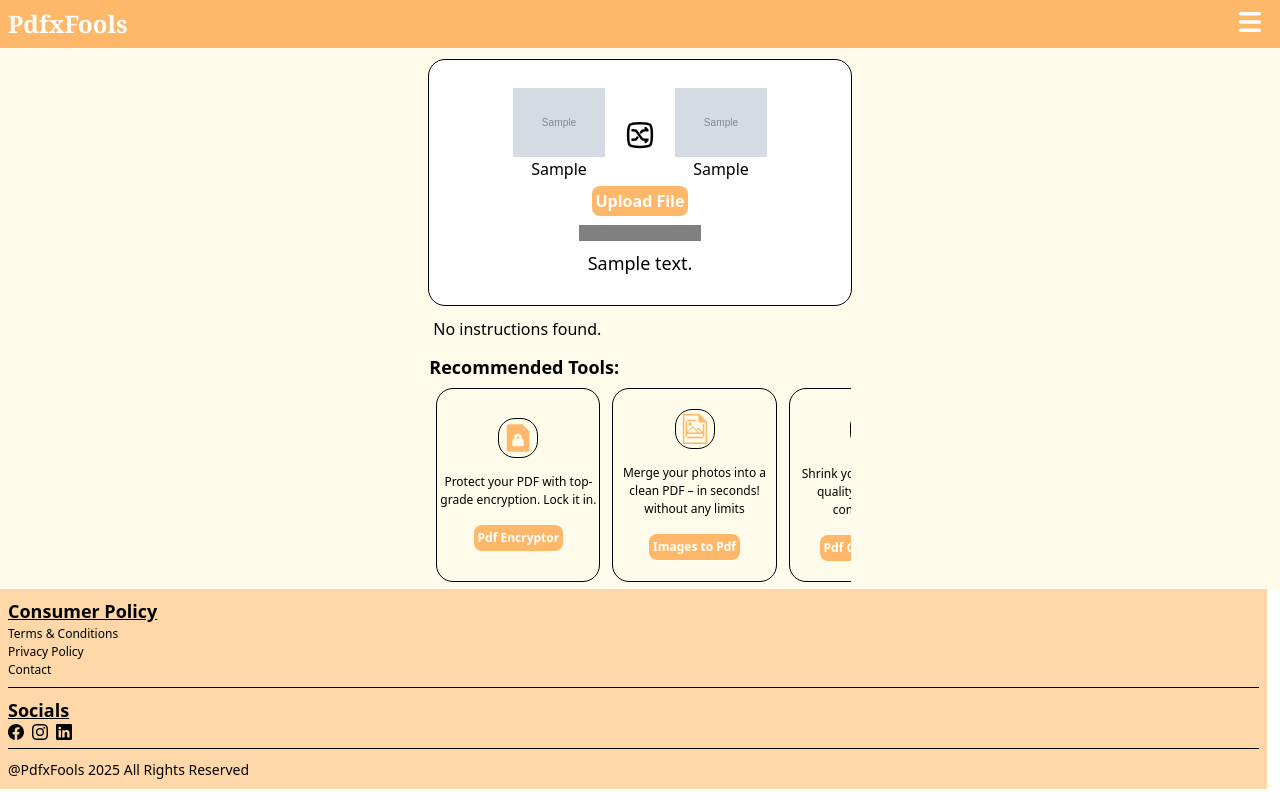
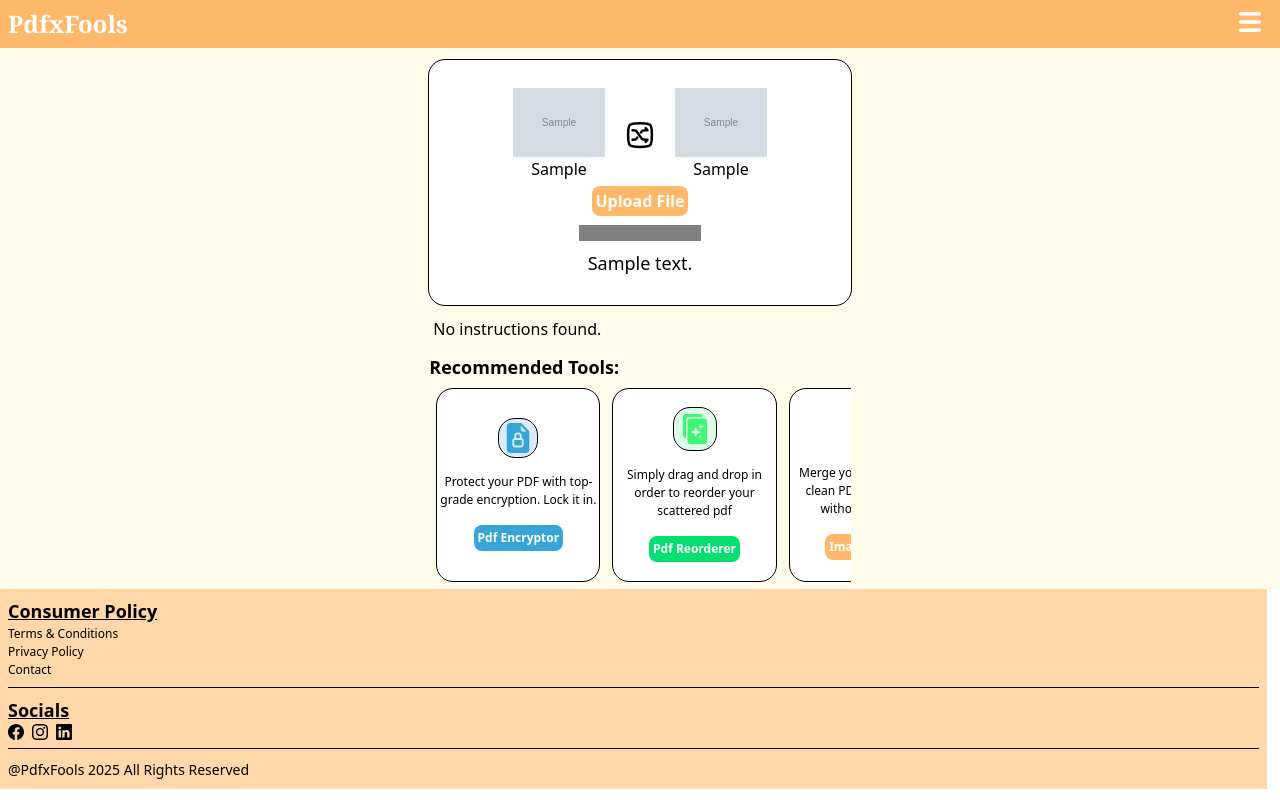
Before and after one commit to Vagventure/pdf-toolkit, a Flask app: template templates/tooljinja.html in a window 1280 px wide. Run offline with Flask 3, Linux system fonts and the light colour scheme; the template is opened without the code that fills it: most values are stand-ins (such as "Sample title", 1, 10 or a date in 2020); grey boxes marked "Sample" are stand-in pictures; some libraries are stand-ins or nearby versions.

Commit message:
Design changes to reco-tools

```diff
--- a/static/output.css
+++ b/static/output.css
@@ -8,6 +8,8 @@
     --font-serif: ui-serif, Georgia, Cambria, "Times New Roman", Times, serif;
     --font-mono: ui-monospace, SFMono-Regular, Menlo, Monaco, Consolas, "Liberation Mono",
       "Courier New", monospace;
+    --color-red-100: oklch(93.6% 0.032 17.717);
+    --color-red-400: oklch(70.4% 0.191 22.216);
     --color-red-500: oklch(63.7% 0.237 25.331);
     --color-orange-100: oklch(95.4% 0.038 75.164);
     --color-orange-200: oklch(90.1% 0.076 70.697);
@@ -16,8 +18,10 @@
     --color-amber-50: oklch(98.7% 0.022 95.277);
     --color-amber-100: oklch(96.2% 0.059 95.617);
     --color-yellow-400: oklch(85.2% 0.199 91.936);
-    --color-gray-300: oklch(87.2% 0.01 258.338);
-    --color-gray-800: oklch(27.8% 0.033 256.848);
+    --color-green-100: oklch(96.2% 0.044 156.743);
+    --color-green-400: oklch(79.2% 0.209 151.711);
+    --color-emerald-100: oklch(95% 0.052 163.051);
+    --color-blue-100: oklch(93.2% 0.032 255.585);
     --color-black: #000;
     --color-white: #fff;
     --spacing: 0.25rem;
@@ -33,7 +37,6 @@
     --text-3xl--line-height: calc(2.25 / 1.875);
     --font-weight-normal: 400;
     --font-weight-medium: 500;
-    --font-weight-semibold: 600;
     --font-weight-bold: 700;
     --radius-lg: 0.5rem;
     --radius-xl: 0.75rem;
@@ -552,11 +525,29 @@
     border-style: var(--tw-border-style);
     border-width: 2px;
   }
+  .bg-\[\#5ef07f\] {
+    background-color: #5ef07f;
+  }
+  .bg-\[\#36a4d6\] {
+    background-color: #36a4d6;
+  }
   .bg-amber-50 {
     background-color: var(--color-amber-50);
   }
   .bg-amber-100 {
     background-color: var(--color-amber-100);
+  }
+  .bg-blue-100 {
+    background-color: var(--color-blue-100);
+  }
+  .bg-emerald-100 {
+    background-color: var(--color-emerald-100);
+  }
+  .bg-green-100 {
+    background-color: var(--color-green-100);
+  }
+  .bg-green-400 {
+    background-color: var(--color-green-400);
   }
   .bg-orange-100 {
     background-color: var(--color-orange-100);
--- a/static/script.js
+++ b/static/script.js
@@ -771,6 +771,7 @@
         <input type="hidden" name="description" value="Add strong password protection to your PDFs to prevent unauthorized access,
           copying, or editing.">`
                 break
+
             case "Pdf Encryptor":
                 form.classList.add(opr)
                 form.action = `/tools/${encodeURIComponent(text)}`
@@ -788,6 +789,23 @@
           copying, or editing.">`
                 break
 
+            case "Pdf Reorderer":
+                form.classList.add(opr)
+                form.action = `/tools/${encodeURIComponent(text)}`
+                form.innerHTML = `
+
+                        <input type="hidden" name="img1"
+          value="https://st5.depositphotos.com/20980838/64706/v/450/depositphotos_647060022-stock-illustration-pdf-icon-vector-illustration-flat.jpg">
+        <input type="hidden" name="caption1" value="Original Pdf">
+
+        <input type="hidden" name="img2"
+          value="https://st5.depositphotos.com/20980838/64706/v/450/depositphotos_647060022-stock-illustration-pdf-icon-vector-illustration-flat.jpg">
+        <input type="hidden" name="caption2" value="Reordered Pdf">
+
+        <input type="hidden" name="description" value="Drag and drop to rearrange pages and create the perfect flow. Your document,
+          your rules — in just seconds.">`
+                break
+
 
         }
 
--- a/templates/tooljinja.html
+++ b/templates/tooljinja.html
@@ -359,34 +359,49 @@
         <div class="w-full md:w-2/6 h-52">
             <span class="font-bold text-lg">Recommended Tools:</span>
             <div class="similiar h-full w-full p-2 flex overflow-x-scroll space-x-3.5 scrollbar-hide" id="slider">
-                <div class="min-w-2/5 h-48 outline-1 rounded-2xl flex flex-col justify-center items-center">
-                    <div class="w-full h-auto rounded-2xl flex flex-col gap-y-4 p-0.5 items-center justify-center">
-                        <div class="w-auto h-auto p-1 outline-1 rounded-2xl"><svg xmlns="http://www.w3.org/2000/svg"
-                                width="30" height="30" viewBox="0 0 48 48">
-                                <defs>
-                                    <mask id="ipSFileLock1">
-                                        <g fill="none" stroke-linecap="round" stroke-linejoin="round" stroke-width="4">
-                                            <path fill="#fff" stroke="#fff"
-                                                d="M10 44h28a2 2 0 0 0 2-2V14H30V4H10a2 2 0 0 0-2 2v36a2 2 0 0 0 2 2" />
-                                            <path stroke="#fff" d="m30 4l10 10" />
-                                            <path fill="#000" stroke="#000" d="M17 27h14v8H17z" />
-                                            <path stroke="#000" d="M28 27v-4c0-1.657-1-4-4-4s-4 2.343-4 4v4" />
-                                        </g>
-                                    </mask>
-                                </defs>
-                                <path fill="#ffb86a" d="M0 0h48v48H0z" mask="url(#ipSFileLock1)" />
+                <div class="min-w-2/5 bg-white h-48 outline-1 rounded-2xl flex flex-col justify-center items-center">
+                    <div
+                        class="w-full h-auto rounded-2xl bg-white flex flex-col gap-y-4 p-0.5 items-center justify-center">
+                        <div class="w-auto h-auto p-1 bg-blue-100 outline-1 rounded-2xl"><svg
+                                xmlns="http://www.w3.org/2000/svg" width="30" height="30" viewBox="0 0 16 16">
+                                <g fill="#36a4d6">
+                                    <path
+                                        d="M7 7a1 1 0 0 1 2 0v1H7zM6 9.3c0-.042.02-.107.105-.175A.64.64 0 0 1 6.5 9h3a.64.64 0 0 1 .395.125c.085.068.105.133.105.175v2.4c0 .042-.02.107-.105.175A.64.64 0 0 1 9.5 12h-3a.64.64 0 0 1-.395-.125C6.02 11.807 6 11.742 6 11.7z" />
+                                    <path
+                                        d="M9.293 0H4a2 2 0 0 0-2 2v12a2 2 0 0 0 2 2h8a2 2 0 0 0 2-2V4.707A1 1 0 0 0 13.707 4L10 .293A1 1 0 0 0 9.293 0M9.5 3.5v-2l3 3h-2a1 1 0 0 1-1-1M10 7v1.076c.54.166 1 .597 1 1.224v2.4c0 .816-.781 1.3-1.5 1.3h-3c-.719 0-1.5-.484-1.5-1.3V9.3c0-.627.46-1.058 1-1.224V7a2 2 0 1 1 4 0" />
+                                </g>
                             </svg></div>
-                        <span class="text-[12px] text-center">Protect your PDF with top-grade encryption. Lock it in.</span>
+                        <span class="text-[12px] text-center">Protect your PDF with top-grade encryption. Lock it
+                            in.</span>
                         <button
-                            class="Reco-tool w-auto h-auto rounded-lg bg-orange-300 font-bold text-[12px] p-1 text-white cursor-pointer">Pdf
+                            class="Reco-tool w-auto h-auto rounded-lg bg-[#36a4d6] font-bold text-[12px] p-1 text-white cursor-pointer">Pdf
                             Encryptor</button>
                     </div>
                 </div>
 
-                <div class="min-w-2/5 h-48 outline-1 rounded-2xl flex flex-col justify-center items-center">
-                    <div class="w-auto h-auto rounded-2xl flex flex-col gap-y-4 p-0.5 items-center justify-center">
-                        <div class="w-auto h-auto p-1 outline-1 rounded-2xl"><svg xmlns="http://www.w3.org/2000/svg"
-                                width="30" height="30" viewBox="0 0 32 32">
+                <div class="min-w-2/5 bg-white h-48 outline-1 rounded-2xl flex flex-col justify-center items-center">
+                    <div
+                        class="w-full h-auto rounded-2xl bg-white flex flex-col gap-y-4 p-0.5 items-center justify-center">
+                        <div class="w-auto h-auto p-1.5 bg-green-100 outline-1 rounded-2xl"><svg
+                                xmlns="http://www.w3.org/2000/svg" width="30px" height="30px" viewBox="0 0 20 20">
+                                <path fill="#40f476"
+                                    d="M13 0a2 2 0 0 1 2 2H6a2 2 0 0 0-2 2v12a2 2 0 0 1-2-2V2a2 2 0 0 1 2-2z" />
+                                <path fill="#40f476"
+                                    d="M7 20a2 2 0 0 1-2-2V5a2 2 0 0 1 2-2h9a2 2 0 0 1 2 2v13a2 2 0 0 1-2 2zm6.5-3.5l.41-1.09L15 15l-1.09-.41l-.41-1.09l-.41 1.09L12 15l1.09.41zm-2.982-.949l.952-2.561l2.53-.964l-2.53-.964l-.952-2.562l-.952 2.562l-2.53.964l2.53.964zM14 10.5l.547-1.453L16 8.5l-1.453-.547L14 6.5l-.547 1.453L12 8.5l1.453.547z" />
+                            </svg></div>
+                        <span class="text-[12px] text-center">Simply drag and drop in order to reorder your scattered
+                            pdf </span>
+                        <button
+                            class="Reco-tool w-auto h-auto rounded-lg bg-green-400 font-bold text-[12px] p-1 text-white cursor-pointer">Pdf
+                            Reorderer</button>
+                    </div>
+                </div>
+
+                <div class="min-w-2/5 bg-white h-48 outline-1 rounded-2xl flex flex-col justify-center items-center">
+                    <div
+                        class="w-auto h-auto rounded-2xl bg-white flex flex-col gap-y-4 p-0.5 items-center justify-center">
+                        <div class="w-auto h-auto p-1 outline-1 bg-orange-100 rounded-2xl"><svg
+                                xmlns="http://www.w3.org/2000/svg" width="30" height="30" viewBox="0 0 32 32">
                                 <path fill="#ffb86a"
                                     d="M27.425 6.09h-1.52V4.57h-1.52V3.04h-1.53V1.52h-1.52V0H3.045v32h25.91V7.62h-1.53Zm0 24.38H4.575V1.52h15.23v7.62h7.62Z" />
                                 <path fill="#ffb86a"
@@ -394,7 +409,8 @@
                                 <path fill="#ffb86a"
                                     d="M7.615 24.38h16.77v1.52H7.615Zm13.72-7.62h1.52v1.52h-1.52Zm-3.05-1.52h3.05v1.52h-3.05Zm-1.52 1.52h1.52v1.52h-1.52Zm-1.53-1.52h1.53v1.52h-1.53Zm-3.04-1.53h3.04v1.53h-3.04Zm-1.53 1.53h1.53v1.52h-1.53Zm-1.52 1.52h1.52v1.52h-1.52Zm0-7.62h3.05v3.05h-3.05Zm-1.53-3.05h9.15v1.53h-9.15Z" />
                             </svg></div>
-                        <span class="text-[12px] text-center">Merge your photos into a clean PDF – in seconds! without any limits</span>
+                        <span class="text-[12px] text-center">Merge your photos into a clean PDF – in seconds! without
+                            any limits</span>
                         <button
                             class="Reco-tool w-auto h-auto rounded-lg bg-orange-300 font-bold text-[12px] p-1 text-white cursor-pointer">Images
                             to Pdf
@@ -402,25 +418,35 @@
                     </div>
                 </div>
 
-                <div class="min-w-2/5 h-48 outline-1 rounded-2xl flex flex-col justify-center items-center">
-                    <div class="w-auto h-auto  flex flex-col gap-y-4 items-center p-0.5 justify-center">
-                        <div class="w-auto h-auto p-1.5 outline-1 rounded-2xl"><svg xmlns="http://www.w3.org/2000/svg"
-                                width="27" height="27" viewBox="0 0 512 512">
-                                <path fill="#ffb86a"
-                                    d="M200 288H88c-21.4 0-32.1 25.8-17 41l32.9 31l-99.2 99.3c-6.2 6.2-6.2 16.4 0 22.6l25.4 25.4c6.2 6.2 16.4 6.2 22.6 0L152 408l31.1 33c15.1 15.1 40.9 4.4 40.9-17V312c0-13.3-10.7-24-24-24m112-64h112c21.4 0 32.1-25.9 17-41l-33-31l99.3-99.3c6.2-6.2 6.2-16.4 0-22.6L481.9 4.7c-6.2-6.2-16.4-6.2-22.6 0L360 104l-31.1-33C313.8 55.9 288 66.6 288 88v112c0 13.3 10.7 24 24 24m96 136l33-31.1c15.1-15.1 4.4-40.9-17-40.9H312c-13.3 0-24 10.7-24 24v112c0 21.4 25.9 32.1 41 17l31-32.9l99.3 99.3c6.2 6.2 16.4 6.2 22.6 0l25.4-25.4c6.2-6.2 6.2-16.4 0-22.6zM183 71.1L152 104L52.7 4.7c-6.2-6.2-16.4-6.2-22.6 0L4.7 30.1c-6.2 6.2-6.2 16.4 0 22.6L104 152l-33 31.1C55.9 198.2 66.6 224 88 224h112c13.3 0 24-10.7 24-24V88c0-21.3-25.9-32-41-16.9" />
+                <div class="min-w-2/5 bg-white h-48 outline-1 rounded-2xl flex flex-col justify-center items-center">
+                    <div class="w-auto h-auto bg-white flex flex-col gap-y-4 items-center p-0.5 justify-center">
+                        <div class="w-auto h-auto p-1.5 bg-red-100 outline-1 rounded-2xl"><svg
+                                xmlns="http://www.w3.org/2000/svg" width="30px" height="30px" viewBox="0 0 48 48">
+                                <g fill="none">
+                                    <path fill="#ffa4a4"
+                                        d="M9.646 2.191C12.525 1.855 17.181 1.5 24 1.5c1.985 0 3.787.03 5.415.081a1.5 1.5 0 0 1 .398.067c1.147.357 4.228 1.633 8.539 5.837c3.642 3.551 5.145 6.251 5.748 7.689c-.57.16-1.13.44-1.648.863c-1.104.899-2.71 2.412-3.809 3.654a6.47 6.47 0 0 0 0 8.618c1.098 1.243 2.705 2.756 3.809 3.655a4.5 4.5 0 0 0 1.872.92c-.142 3.29-.35 5.741-.55 7.5c-.33 2.899-2.532 5.088-5.42 5.425c-2.88.336-7.535.691-14.354.691s-11.475-.355-14.354-.691c-2.888-.337-5.09-2.526-5.42-5.425c-.2-1.759-.408-4.21-.55-7.5a4.5 4.5 0 0 0 1.872-.92c1.104-.9 2.71-2.412 3.809-3.655a6.47 6.47 0 0 0 0-8.618c-1.098-1.242-2.705-2.755-3.81-3.654a4.5 4.5 0 0 0-1.871-.92c.142-3.291.35-5.742.55-7.5c.33-2.9 2.532-5.089 5.42-5.426" />
+                                    <path fill="#eb202a" fill-rule="evenodd"
+                                        d="M16 16a2 2 0 1 1 0-4h8a2 2 0 1 1 0 4zm0 10a2 2 0 1 1 0-4h16a2 2 0 1 1 0 4zm0 10a2 2 0 1 1 0-4h16a2 2 0 1 1 0 4z"
+                                        clip-rule="evenodd" />
+                                    <path fill="#eb202a"
+                                        d="M3.654 29.637a1.59 1.59 0 0 1-1.732.19A1.72 1.72 0 0 1 1 28.285v-8.572c0-.655.358-1.253.922-1.54a1.59 1.59 0 0 1 1.732.189c.987.803 2.473 2.204 3.455 3.315a3.47 3.47 0 0 1 0 4.644a34 34 0 0 1-3.455 3.315Zm40.692 0a1.59 1.59 0 0 0 1.732.19c.564-.288.922-.886.922-1.541v-8.572c0-.655-.358-1.253-.922-1.54a1.59 1.59 0 0 0-1.732.189c-.987.803-2.473 2.204-3.455 3.315a3.47 3.47 0 0 0 0 4.644a34 34 0 0 0 3.455 3.315" />
+                                </g>
                             </svg></div>
-                        <span class="text-[12px] text-center">Shrink your files, not the quality. Try lossless compression.</span>
+                        <span class="text-[12px] text-center">Shrink your files, not the quality. Try lossless
+                            compression.</span>
                         <button
-                            class="Reco-tool w-auto h-auto rounded-lg bg-orange-300 font-bold text-[12px] p-1 text-white cursor-pointer">Pdf
+                            class="Reco-tool w-auto h-auto rounded-lg bg-red-400 font-bold text-[12px] p-1 text-white cursor-pointer">Pdf
                             Compresser</button>
                     </div>
 
                 </div>
 
-                <div class="min-w-2/5 h-48 outline-1 rounded-2xl flex flex-col justify-center items-center">
-                    <div class="w-auto h-auto flex flex-col gap-y-4 items-center p-0.5 justify-center">
-                        <div class="w-auto h-auto p-1.5 outline-1 rounded-2xl"><svg xmlns="http://www.w3.org/2000/svg"
-                                width="28" height="28" viewBox="0 0 26 26">
+
+                <div class="min-w-2/5 bg-white h-48 outline-1 rounded-2xl flex flex-col justify-center items-center">
+                    <div
+                        class="w-full h-auto rounded-2xl bg-white flex flex-col gap-y-4 p-0.5 items-center justify-center">
+                        <div class="w-auto h-auto p-1.5 outline-1 bg-orange-100 rounded-2xl"><svg
+                                xmlns="http://www.w3.org/2000/svg" width="28" height="28" viewBox="0 0 26 26">
                                 <path fill="#ffb86a"
                                     d="M1 0C.449 0 0 .449 0 1v16c0 .551.449 1 1 1h16c.551 0 1-.449 1-1V1c0-.551-.449-1-1-1zm1 2h14v12H2zm17 .906v2.031l1.813.313L19 15.75V17c0 1.104-.897 2-2 2H6.406l12.688 2.188a1 1 0 0 0 1.156-.813l2.688-15.781a1 1 0 0 0-.813-1.157zM9 3.937c-1.151 0-2.125.792-2.125 2.282c0 .974.434 1.952 1.031 2.562c.234.61-.164.842-.25.875c-1.206.436-2.625 1.245-2.625 2.031v1.282h7.938v-1.281c0-.81-1.422-1.614-2.688-2.032c-.058-.019-.417-.18-.187-.875c.595-.61 1.062-1.593 1.062-2.562c0-1.49-1.005-2.282-2.156-2.282m14.406 3.97l-.343 1.968l.718.156l-2.75 11.688l-.406-.094a1.95 1.95 0 0 1-1.719.531L5.063 19.781L4.78 20.97a1.023 1.023 0 0 0 .75 1.218l15.563 3.657a1.023 1.023 0 0 0 1.218-.75L25.938 9.53c.127-.536-.18-1.091-.718-1.219l-1.813-.406z" />
                             </svg></div>
@@ -429,6 +455,22 @@
                         <button
                             class="Reco-tool w-auto h-auto rounded-lg bg-orange-300 font-bold text-[12px] p-1 text-white cursor-pointer">Pdf
                             to PNG</button>
+                    </div>
+                </div>
+
+                <div class="min-w-2/5 bg-white h-48 outline-1 rounded-2xl flex flex-col justify-center items-center">
+                    <div
+                        class="w-full h-auto rounded-2xl bg-white flex flex-col gap-y-4 p-0.5 items-center justify-center">
+                        <div class="w-auto h-auto p-1.5 bg-green-100 outline-1 rounded-2xl"><svg
+                                xmlns="http://www.w3.org/2000/svg" width="30px" height="30px" viewBox="0 0 24 24">
+                                <path fill="#40f476"
+                                    d="M6.012 18H21V4c0-1.103-.897-2-2-2H6c-1.206 0-3 .799-3 3v14c0 2.201 1.794 3 3 3h15v-2H6.012C5.55 19.988 5 19.806 5 19s.55-.988 1.012-1M8 9h3V6h2v3h3v2h-3v3h-2v-3H8z" />
+                            </svg></div>
+                        <span class="text-[12px] text-center">Easily merge multiple pdf document into a single one
+                            within seconds.</span>
+                        <button
+                            class="Reco-tool w-auto h-auto rounded-lg bg-green-400 font-bold text-[12px] p-1 text-white cursor-pointer">Pdf
+                            Merger</button>
                     </div>
                 </div>
 
```
Also changed, not shown: other parts of static/output.css (+6 -30 lines).
